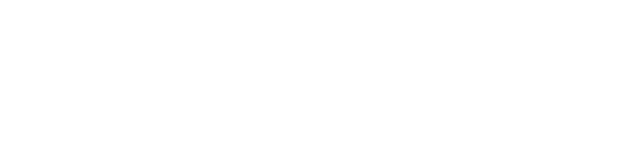
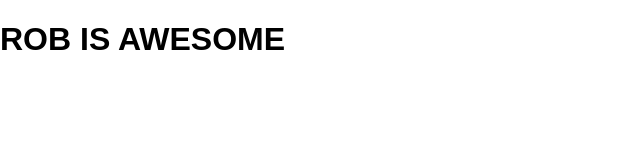
Before and after one commit to wellsDev/psd2page, a plain HTML site: page index.html in a window 1280 px wide. Shown: the whole page, without its empty margins (0-640 px from the left). Drawn offline with Linux system fonts and the light colour scheme.

Commit message:
showing Rob github

```diff
--- a/index.html
+++ b/index.html
@@ -7,6 +7,6 @@
     <link rel="stylesheet" href="/assets/css/style.css">
   </head>
   <body>
-
+      <h1>ROB IS AWESOME</h1>
   </body>
 </html>
```
